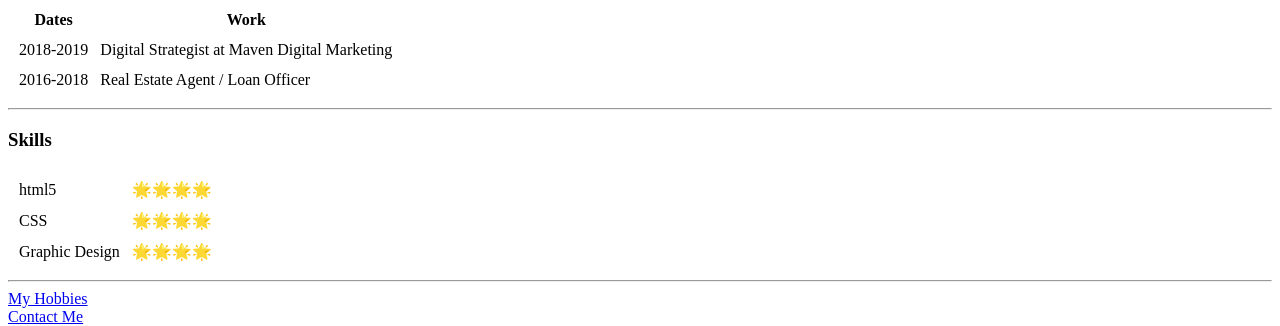
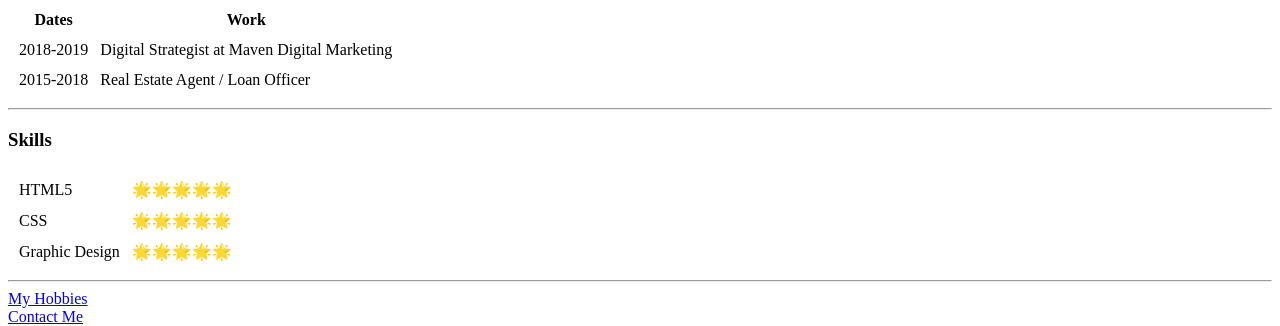
Before and after one commit to lizetteoliva/cv0619, a plain HTML site: page index.html in a window 1280 px wide. Shown: the part 557-883 px from the top of the page. Drawn offline with Linux system fonts and the light colour scheme.

Commit message:
Add files via upload

```diff
--- a/index.html
+++ b/index.html
@@ -41,7 +41,7 @@
         <td>Digital Strategist at Maven Digital Marketing</td>
       </tr>
       <tr>
-        <td>2016-2018</td>
+        <td>2015-2018</td>
         <td>Real Estate Agent / Loan Officer</td>
       </tr>
     </tbody>
@@ -54,16 +54,16 @@
   <h3>Skills</h3>
         <table cellspacing="10">
           <tr>
-            <td>html5</td>
-            <td>🌟🌟🌟🌟</td>
+            <td>HTML5</td>
+            <td>🌟🌟🌟🌟🌟</td>
           </tr>
           <tr>
             <td>CSS</td>
-            <td>🌟🌟🌟🌟</td>
+            <td>🌟🌟🌟🌟🌟</td>
           </tr>
           <tr>
             <td>Graphic Design</td>
-            <td>🌟🌟🌟🌟</td>
+            <td>🌟🌟🌟🌟🌟</td>
           </tr>
         </table>
 
```
